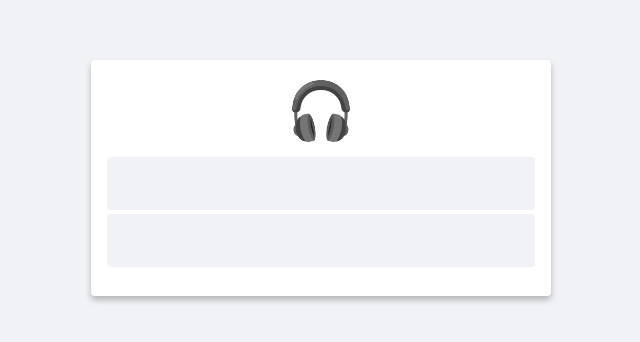
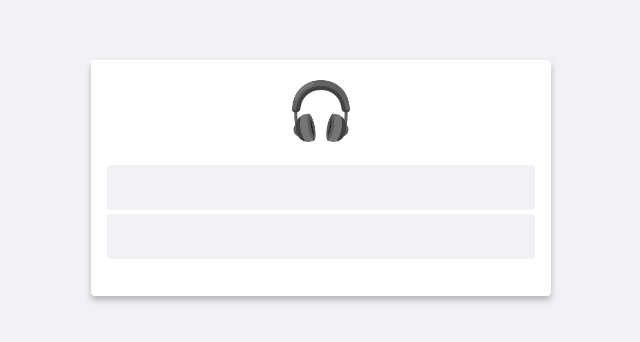
Before and after one commit to joehdodd/music-blog-cms, a React (Create React App) app: page /login in a window 1280 px wide. Shown: the part 222-564 px from the top of the page, without its empty margins (319-959 px from the left). Built offline with nearby package versions, Linux system fonts and the light colour scheme.

Commit message:
Capture login form input values to Redux state.

```diff
--- a/src/components/Login/Login.css
+++ b/src/components/Login/Login.css
@@ -3,7 +3,7 @@
   width: 100vw;
   display: grid;
   align-items: center;
-  background-color: #f0f2f5;
+  background-color: #f1f2f5;
 }
 
 .login-container {
--- a/src/components/Login/Login.jsx
+++ b/src/components/Login/Login.jsx
@@ -1,6 +1,6 @@
 import React from 'react';
 
-export default () => (
+export default ({ username, password, onChange }) => (
   <div className="login-container">
     <div className="login-card">
       <h1>
@@ -9,8 +9,18 @@ export default () => (
         </span>
       </h1>
       <form>
-        <input type="text" />
-        <input type="text" />
+        <input
+          type="text"
+          name="username"
+          value={username}
+          onChange={onChange}
+        />
+        <input
+          type="password"
+          name="password"
+          value={password}
+          onChange={onChange}
+        />
       </form>
     </div>
   </div>
--- a/src/components/Login/index.js
+++ b/src/components/Login/index.js
@@ -1,15 +1,45 @@
 import React from 'react';
+import { connect } from 'react-redux';
+import { login, onChange } from '../../state/actions/auth';
 import Login from './Login';
 import './Login.css';
 
 class LoginContainer extends React.Component {
+  handleInputChange = e => {
+    const { onChange } = this.props;
+    onChange(e.target.name, e.target.value);
+  };
   render() {
+    const { username, password } = this.props;
     return (
       <div className="login-wrapper">
-        <Login />
+        <Login
+          username={username}
+          password={password}
+          onChange={this.handleInputChange}
+        />
       </div>
     );
   }
 }
 
-export default LoginContainer;
+const mapStateToProps = (state) => {
+  const { auth } = state;
+  return {
+    username: auth.inputValues.username,
+    password: auth.inputValues.password,
+  };
+};
+
+const mapDispatchToProps = (dispatch) => {
+  return {
+    handleLogin: (username, password) => {
+      dispatch(login(username, password));
+    },
+    onChange: (name, value) => {
+      dispatch(onChange(name, value));
+    },
+  };
+};
+
+export default connect(mapStateToProps, mapDispatchToProps)(LoginContainer);
--- a/src/index.css
+++ b/src/index.css
@@ -10,9 +10,9 @@ body {
 input[type="text"],
 input[type="password"] {
   font-size: 18px;
-  padding: 16px 8px;
+  padding: 12px 8px;
   border: none;
   outline: none;
   border-radius: 4px;
-  background-color: #f0f2f5;
+  background-color: #f1f2f5;
 }
--- a/src/index.js
+++ b/src/index.js
@@ -1,15 +1,21 @@
 import React from 'react';
 import ReactDOM from 'react-dom';
+import { Provider } from 'react-redux';
 import './index.css';
 import App from './App';
 import * as serviceWorker from './serviceWorker';
 import { BrowserRouter } from 'react-router-dom';
+import configureStore from './state/configureStore';
+
+const store = configureStore();
 
 ReactDOM.render(
   <React.StrictMode>
-    <BrowserRouter>
-      <App />
-    </BrowserRouter>
+    <Provider store={store}>
+      <BrowserRouter>
+        <App />
+      </BrowserRouter>
+    </Provider>
   </React.StrictMode>,
   document.getElementById('root')
 );
--- a/src/state/actions/auth.js
+++ b/src/state/actions/auth.js
@@ -0,0 +1,13 @@
+export const onChange = (name, value) => {
+  return {
+    type: 'LOGIN_INPUT_CHANGE',
+    name,
+    value,
+  };
+};
+
+export const login = (username, password) => {
+  return async (dispatch) => {
+    console.log(username, password);
+  };
+};
--- a/src/state/reducers/auth.js
+++ b/src/state/reducers/auth.js
@@ -0,0 +1,23 @@
+export default (
+  state = {
+    inputValues: {
+      username: '',
+      password: '',
+    },
+    isAuthenticated: false,
+  },
+  action
+) => {
+  switch (action.type) {
+    case 'LOGIN_INPUT_CHANGE':
+      return {
+        ...state,
+        inputValues: {
+          ...state.inputValues,
+          [action.name]: action.value,
+        },
+      };
+    default:
+      return state;
+  }
+};
--- a/src/state/reducers/root.js
+++ b/src/state/reducers/root.js
@@ -1,6 +1,8 @@
 import { combineReducers } from "redux";
+import auth from "./auth";
 import posts from "./posts";
 
 export default combineReducers({
+    auth,
     posts
 })
```
